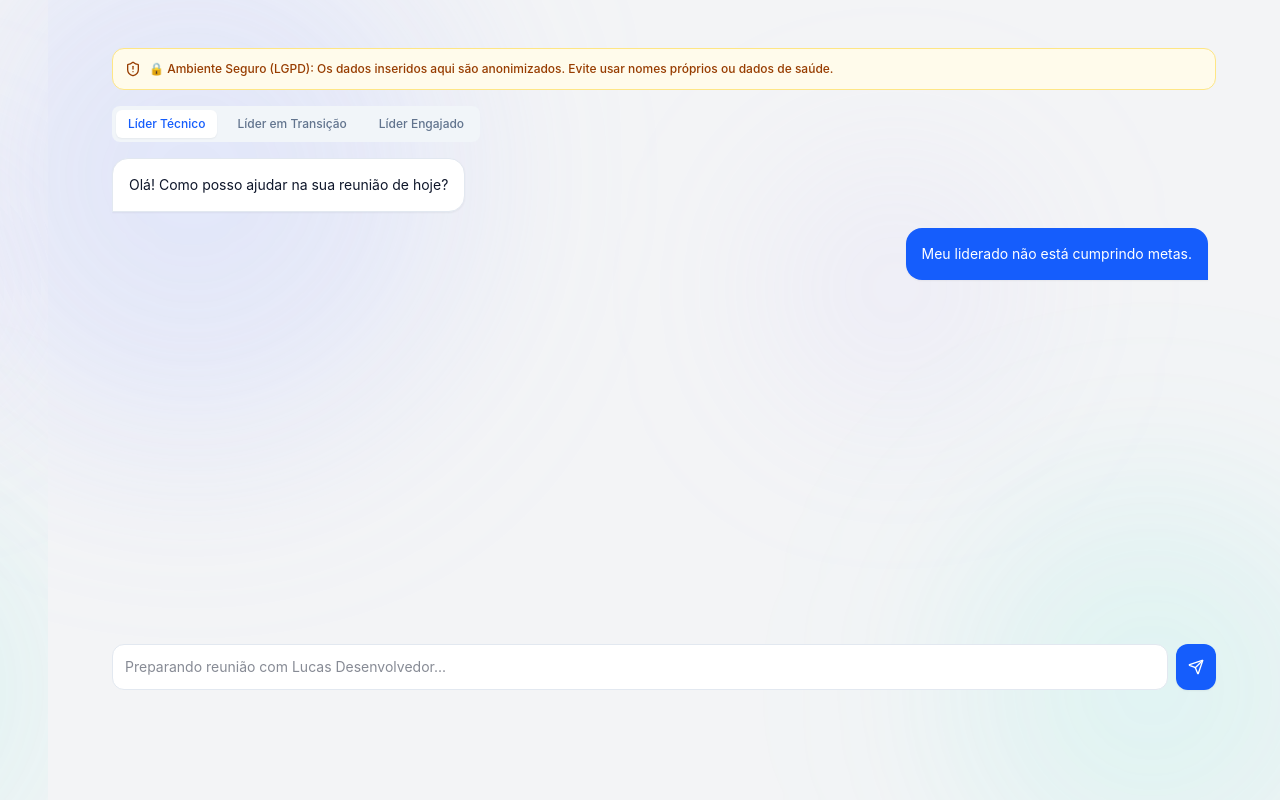
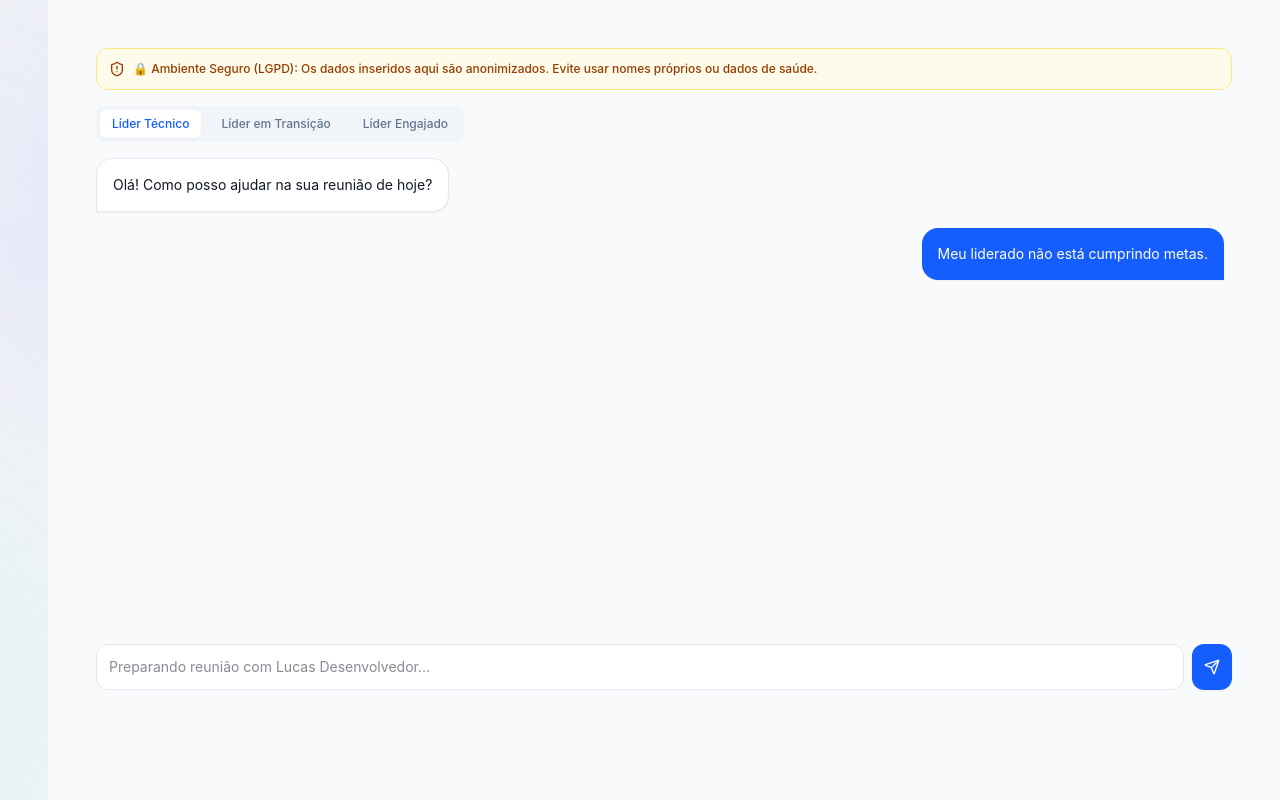
Before and after one commit to ViegasLucas/CoreComunication, a React (Vite) app in the folder frontend/: page / in a window 1280 px wide. Built offline with nearby package versions, Linux system fonts and the light colour scheme.

Commit message:
fix: aplica dark mode no layout e ajusta configuracao do tailwind

```diff
--- a/frontend/src/layouts/MainLayout.jsx
+++ b/frontend/src/layouts/MainLayout.jsx
@@ -2,20 +2,11 @@ import React from 'react';
 
 export default function MainLayout({ children, sidebar }) {
   return (
-    <div className="relative flex h-screen bg-[#f3f4f6] dark:bg-[#090a0f] font-sans text-slate-900 transition-colors duration-300 overflow-hidden z-0">
-      {/* Background Decorativo - Gradient Blobs */}
-      <div className="absolute top-0 left-0 w-full h-full overflow-hidden -z-10 pointer-events-none">
-        <div className="absolute top-[-10%] left-[-5%] w-[40vw] h-[40vw] bg-indigo-300/30 dark:bg-indigo-900/20 blur-[100px] rounded-full mix-blend-multiply dark:mix-blend-screen opacity-70"></div>
-        <div className="absolute bottom-[-10%] right-[-5%] w-[30vw] h-[30vw] bg-teal-300/20 dark:bg-teal-900/10 blur-[100px] rounded-full mix-blend-multiply dark:mix-blend-screen opacity-60"></div>
-        <div className="absolute top-[20%] right-[20%] w-[20vw] h-[20vw] bg-violet-300/20 dark:bg-violet-900/10 blur-[80px] rounded-full mix-blend-multiply dark:mix-blend-screen opacity-50"></div>
-      </div>
-
+    // Adicionámos dark:bg-slate-900 e dark:text-white
+    <div className="relative flex h-screen bg-gray-50 text-gray-900 dark:bg-slate-900 dark:text-gray-100 transition-colors duration-300">
       {sidebar}
-
-      <main className="flex-1 p-6 h-screen overflow-y-auto min-w-0">
-        <div className="max-w-6xl mx-auto h-full">
-          {children}
-        </div>
+      <main className="flex-1 overflow-auto p-6">
+        {children}
       </main>
     </div>
   );
--- a/frontend/tailwind.config.js
+++ b/frontend/tailwind.config.js
@@ -1,10 +1,6 @@
 /** @type {import('tailwindcss').Config} */
 export default {
-  darkMode: 'class',
-  content: [
-    "./index.html",
-    "./src/**/*.{js,ts,jsx,tsx}",
-  ],
+  darkMode: 'class', // Essencial para o nosso botão de tema funcionar
   theme: {
     extend: {},
   },
```
